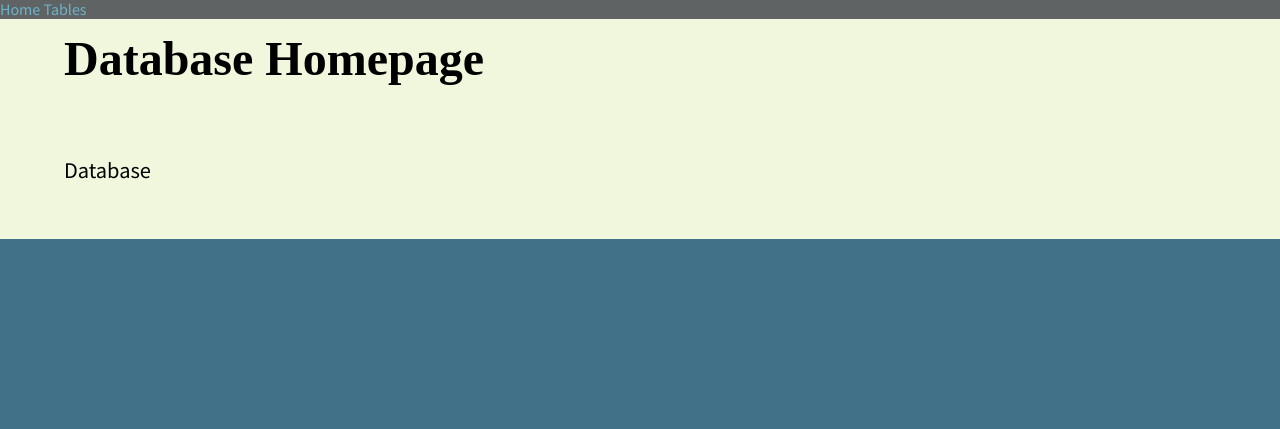
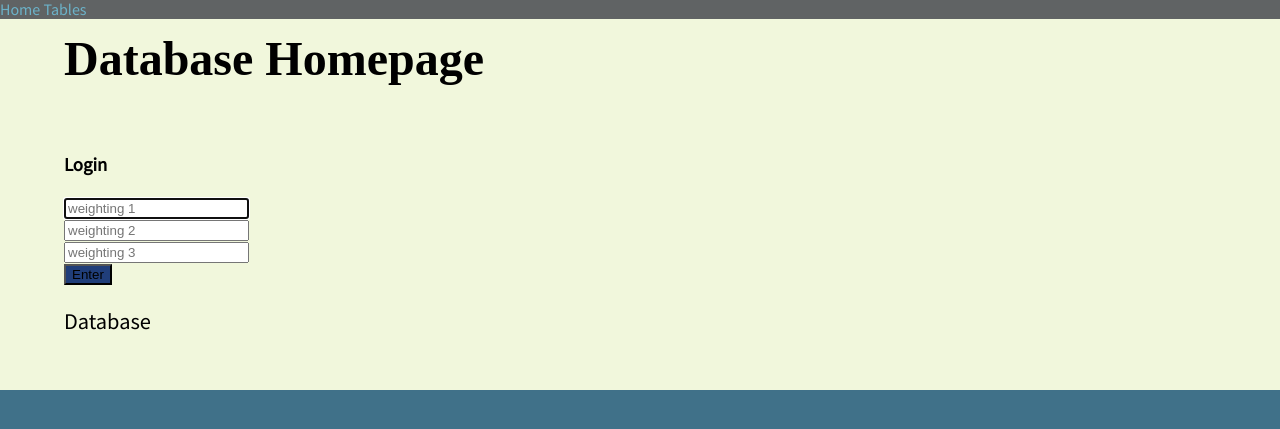
Before and after one commit to kyrill-borz/hackathondatabase, a Flask app: page / in a window 1280 px wide. Shown: the part 33-462 px from the top of the page. Run offline with Flask 2, Linux system fonts and the light colour scheme; some web fonts are replaced.

Commit message:
weighting page

```diff
--- a/routes.py
+++ b/routes.py
@@ -17,11 +17,20 @@ db = "static/data/concrete.csv"
 # two decorators, same function
 @app.route('/')
 def index():
+    if request.method == 'POST':
+
+            no1=request.form.get('weighting 1')
+            no2=request.form.get('weighting 2')
+            no3=request.form.get('weighting 3')
+            data = load_data(db)
+            datatags=data.columns.values
+            myData = data.values
+
+            return render_template('table.html', data=myData, datatags=datatags,size=len(datatags), the_title='Information')
     return render_template('index.html', the_title='Database Homepage')
 
 @app.route('/table')
 def table():
-
 
 	# to read the csv file using the pandas library
     data = load_data(db)
--- a/templates/index.html
+++ b/templates/index.html
@@ -4,6 +4,32 @@
 
 <!-- to be filled by the Python script -->
 <h1>{{ the_title }}</h1>
+<div class="column is-4 is-offset-4">
+    <h3 class="title">Login</h3>
+    <h4 class="subtitle">{{ message }}</h4>
+    <div class="box">
+        <form method="POST" action="{{ url_for('index')}}">
+            <div class="field">
+                <div class="control">
+                    <input class="input is-large" type="text" name="weighting 1" placeholder="weighting 1" autofocus="" required>
+                </div>
+            </div>
+
+            <div class="field">
+                <div class="control">
+                    <input class="input is-large" type="text" name="weighting 2" placeholder="weighting 2" autofocus="" required>
+                </div>
+            </div>
+
+            <div class="field">
+                <div class="control">
+                    <input class="input is-large" type="password" name="weighting 3" placeholder="weighting 3" required>
+                </div>
+            </div>
+            <button class="button is-block is-info is-large is-fullwidth" style="background-color: #203e7a;">Enter</button>
+        </form>
+    </div>
+</div>
 
 <!-- note how items from the "static" folder are linked -->
 
```
